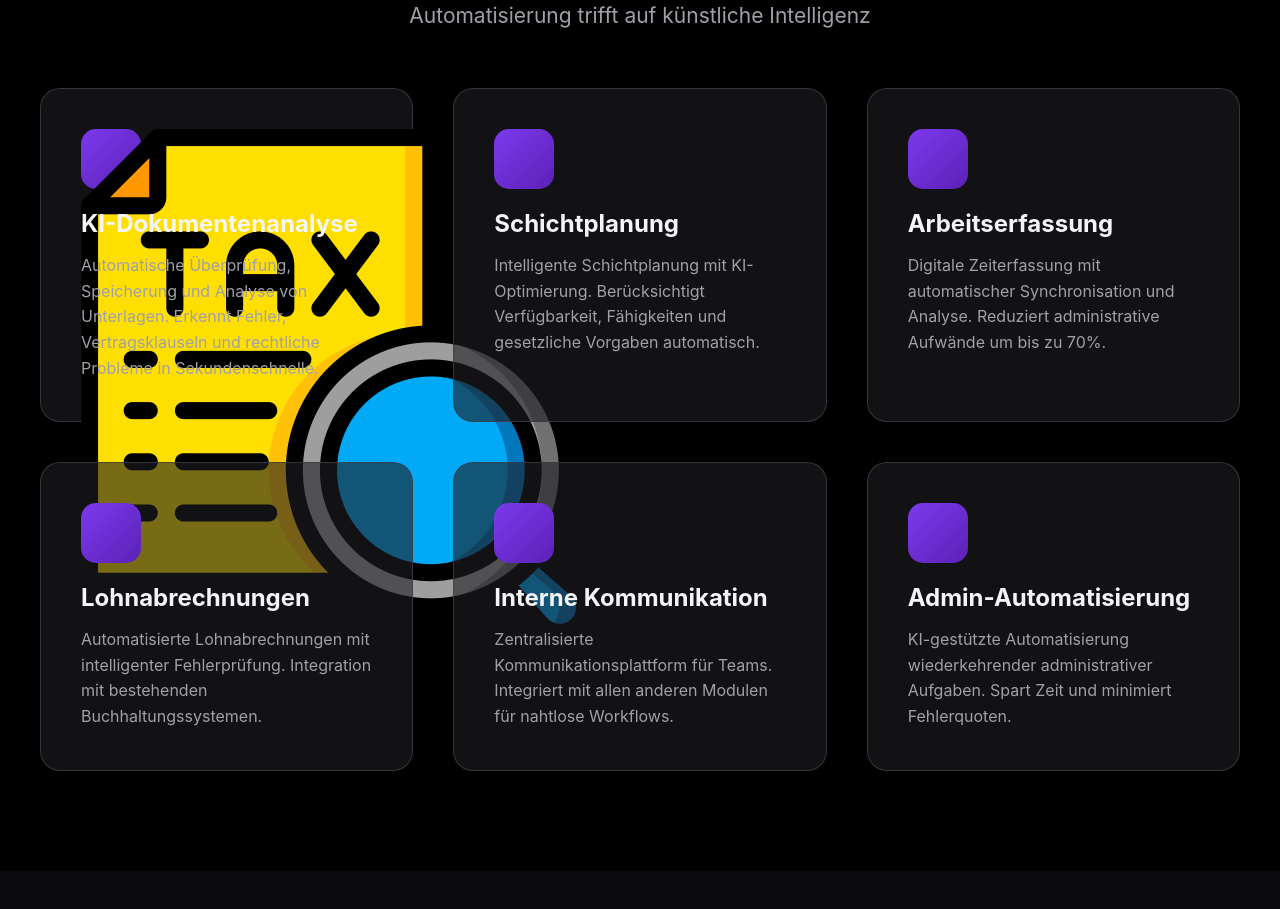
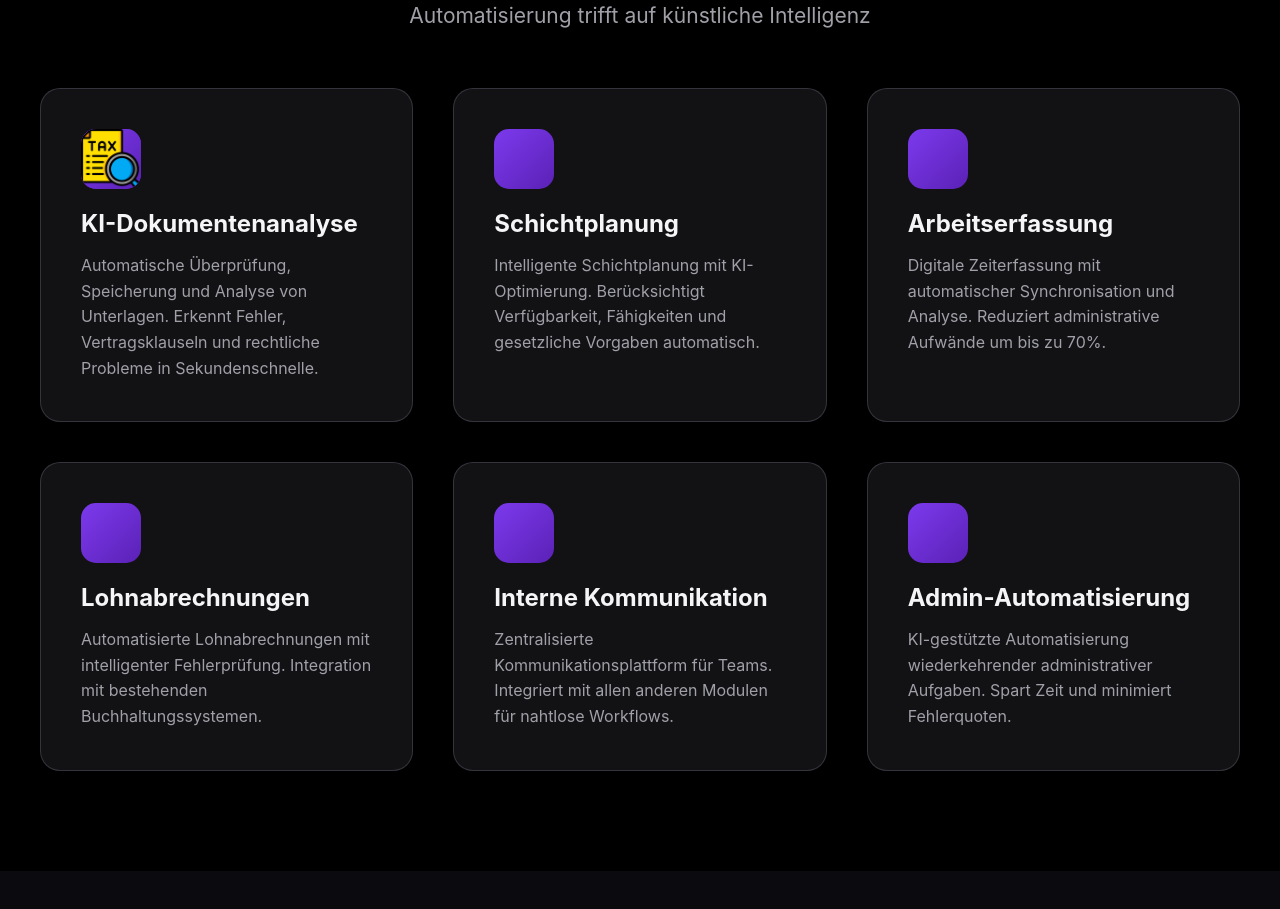
Before and after one commit to nexusinfo-dev/nexusinfo-website, a plain HTML site: page index.html in a window 1280 px wide. Shown: the part 1353-2262 px from the top of the page. Drawn offline with Linux system fonts and the light colour scheme.

Commit message:
Update index.html

```diff
--- a/index.html
+++ b/index.html
@@ -535,7 +535,7 @@
             <div class="features-grid">
                 <div class="feature-card">
                     <div class="feature-icon">
-                        <img src="img/ki-daten-anal-icon.png" alt="ki-daten-anal-icon">
+                        <img src="img/ki-daten-anal-icon.png" alt="ki-daten-anal-icon" class="feature-icon">
                     </div>
                     <h3>KI-Dokumentenanalyse</h3>
                     <p>Automatische Überprüfung, Speicherung und Analyse von Unterlagen. Erkennt Fehler, Vertragsklauseln und rechtliche Probleme in Sekundenschnelle.</p>
```
